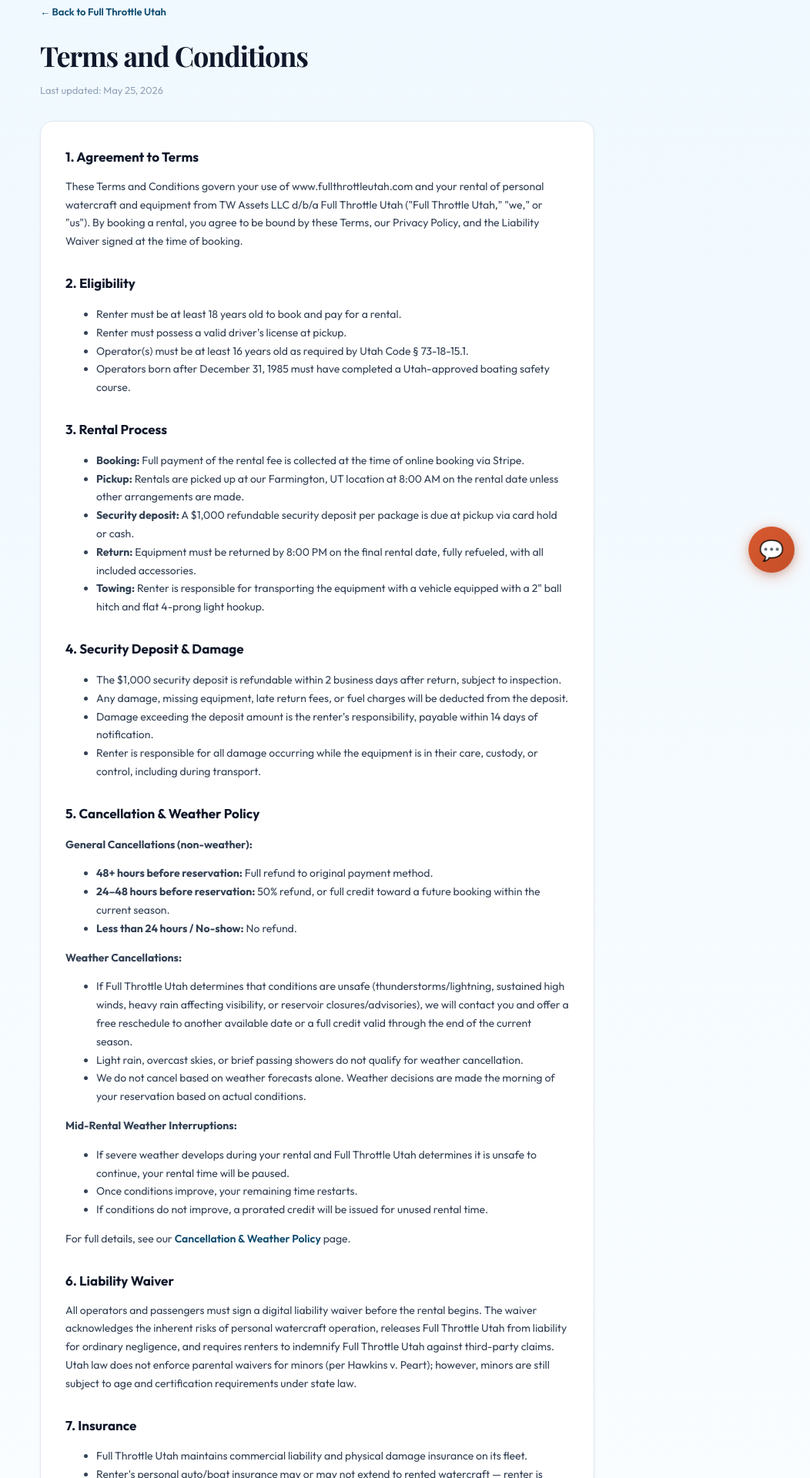
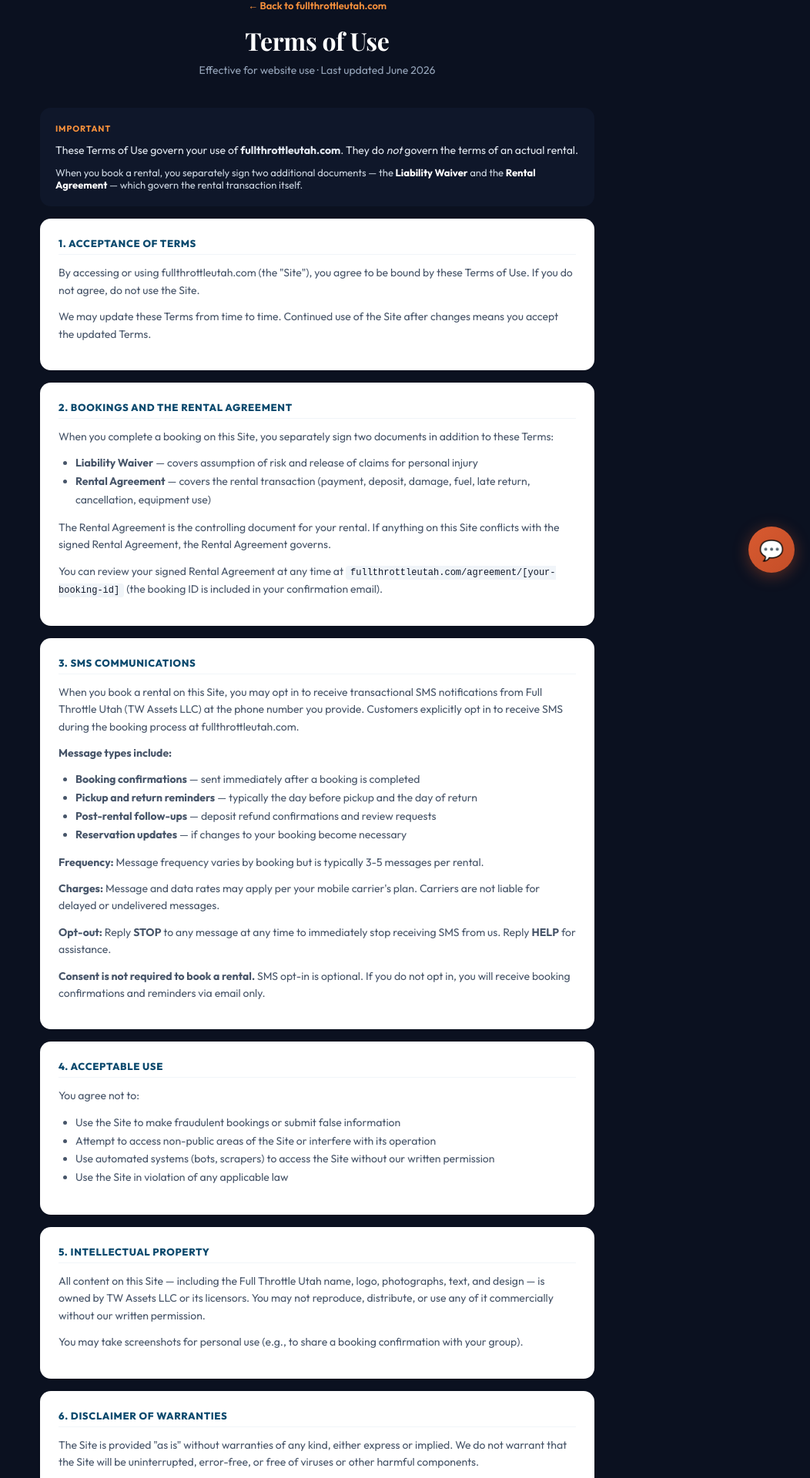
Before and after one commit to TravisCella/fullthrottleutah, a Next.js app: page /terms in a window 1280 px wide. Shown: the part 36-1956 px from the top of the page at 77% size, without its empty margins (228-1280 px from the left). Built offline with nearby package versions, Linux system fonts and the light colour scheme.

Commit message:
Update page.js

```diff
--- a/app/terms/page.js
+++ b/app/terms/page.js
@@ -1,156 +1,327 @@
-'use client'
+// app/terms/page.js
+// Version: 2026-06-09 Phase 4 v2 — SMS section matched to Twilio A2P 10DLC approval
+// Last edited: June 9 2026
+//
+// This page governs use of the website (fullthrottleutah.com). Distinct from:
+//   - Rental Agreement (signed at booking) — governs the rental transaction itself
+//   - Liability Waiver (signed at booking) — assumption of risk / release
+//   - Privacy Policy — data collection and SMS practices
+//
+// v2 update: Section 3 (SMS) now matches the exact language submitted to and
+// approved by The Campaign Registry (TCR) via Twilio. Campaign SID:
+// CMdf1d3daf96402c9d42d8a1c4bb7373f0. Categories, opt-in mechanism, and STOP
+// keyword all preserved verbatim from the Twilio campaign description.
 
-export default function Terms() {
+export const metadata = {
+  title: 'Terms of Use — Full Throttle Utah',
+  description: 'Terms of use governing the Full Throttle Utah website (fullthrottleutah.com).',
+};
+
+export default function TermsOfUse() {
   return (
     <div style={{
       minHeight: '100vh',
-      background: 'linear-gradient(180deg, #F0F9FF 0%, #fff 100%)',
-      fontFamily: "'Outfit', sans-serif",
-      padding: '40px 24px',
+      background: '#0B1120',
+      fontFamily: "'Outfit', system-ui, sans-serif",
+      color: '#0F172A',
     }}>
-      <link href="https://fonts.googleapis.com/css2?family=Outfit:wght@300;400;500;600;700;800;900&family=Playfair+Display:wght@700&display=swap" rel="stylesheet" />
+      <link
+        href="https://fonts.googleapis.com/css2?family=Outfit:wght@400;500;600;700;800&family=Playfair+Display:wght@600;700&display=swap"
+        rel="stylesheet"
+      />
+
+      {/* Header */}
+      <div style={{
+        background: '#0B1120',
+        color: '#fff',
+        padding: '32px 24px 24px',
+        textAlign: 'center',
+      }}>
         <div style={{ maxWidth: 720, margin: '0 auto' }}>
-        <a href="/" style={{ color: '#0C4A6E', fontSize: 13, textDecoration: 'none', fontWeight: 600 }}>
-          ← Back to Full Throttle Utah
+          <a href="/" style={{
+            color: '#FB923C',
+            fontSize: 13,
+            textDecoration: 'none',
+            fontWeight: 600,
+            display: 'inline-block',
+            marginBottom: 16,
+          }}>
+            ← Back to fullthrottleutah.com
           </a>
+          <h1 style={{
+            fontFamily: "'Playfair Display', Georgia, serif",
+            fontSize: 32,
+            fontWeight: 700,
+            color: '#fff',
+            margin: '0 0 8px',
+            letterSpacing: '-0.01em',
+          }}>
+            Terms of Use
+          </h1>
+          <p style={{ color: '#94A3B8', fontSize: 14, margin: 0 }}>
+            Effective for website use · Last updated June 2026
+          </p>
+        </div>
+      </div>
 
-        <h1 style={{
-          fontFamily: "'Playfair Display', serif",
-          fontSize: 36, fontWeight: 700, marginTop: 24, marginBottom: 8,
-          color: '#0F172A', letterSpacing: '-0.03em',
+      {/* Important relationship card */}
+      <div style={{
+        maxWidth: 720,
+        margin: '16px auto 0',
+        padding: '0 20px',
       }}>
-          Terms and Conditions
-        </h1>
-        <p style={{ fontSize: 13, color: '#94A3B8', marginBottom: 32 }}>
-          Last updated: May 25, 2026
+        <div style={{
+          background: '#0F172A',
+          borderRadius: 14,
+          padding: 20,
+          marginBottom: 16,
+          color: '#fff',
+        }}>
+          <div style={{ fontSize: 11, fontWeight: 700, color: '#FB923C', textTransform: 'uppercase', letterSpacing: '0.08em', marginBottom: 10 }}>
+            Important
+          </div>
+          <p style={{ fontSize: 14, lineHeight: 1.6, color: '#E2E8F0', margin: '0 0 10px' }}>
+            These Terms of Use govern your use of <strong>fullthrottleutah.com</strong>. They do <em>not</em> govern the terms of an actual rental.
           </p>
+          <p style={{ fontSize: 13, color: '#CBD5E1', margin: 0 }}>
+            When you book a rental, you separately sign two additional documents — the <strong style={{ color: '#fff' }}>Liability Waiver</strong> and the <strong style={{ color: '#fff' }}>Rental Agreement</strong> — which govern the rental transaction itself.
+          </p>
+        </div>
+      </div>
 
+      {/* Body */}
       <div style={{
-          background: '#fff', borderRadius: 16, padding: 32,
-          border: '1px solid #E2E8F0',
-          boxShadow: '0 1px 4px rgba(0,0,0,0.04)',
-          fontSize: 14, color: '#334155', lineHeight: 1.7,
+        maxWidth: 720,
+        margin: '0 auto',
+        padding: '0 20px 60px',
       }}>
-          <Section title="1. Agreement to Terms">
-            These Terms and Conditions govern your use of www.fullthrottleutah.com and your rental of personal watercraft and equipment from TW Assets LLC d/b/a Full Throttle Utah (&quot;Full Throttle Utah,&quot; &quot;we,&quot; or &quot;us&quot;). By booking a rental, you agree to be bound by these Terms, our Privacy Policy, and the Liability Waiver signed at the time of booking.
-          </Section>
 
-          <Section title="2. Eligibility">
-            <ul>
-              <li>Renter must be at least 18 years old to book and pay for a rental.</li>
-              <li>Renter must possess a valid driver&apos;s license at pickup.</li>
-              <li>Operator(s) must be at least 16 years old as required by Utah Code § 73-18-15.1.</li>
-              <li>Operators born after December 31, 1985 must have completed a Utah-approved boating safety course.</li>
+        {/* Section 1 */}
+        <Card>
+          <SectionHeading>1. Acceptance of Terms</SectionHeading>
+          <p style={paraStyle}>
+            By accessing or using fullthrottleutah.com (the "Site"), you agree to be bound by these Terms of Use. If you do not agree, do not use the Site.
+          </p>
+          <p style={paraStyle}>
+            We may update these Terms from time to time. Continued use of the Site after changes means you accept the updated Terms.
+          </p>
+        </Card>
+
+        {/* Section 2 */}
+        <Card>
+          <SectionHeading>2. Bookings and the Rental Agreement</SectionHeading>
+          <p style={paraStyle}>
+            When you complete a booking on this Site, you separately sign two documents in addition to these Terms:
+          </p>
+          <ul style={listStyle}>
+            <li><strong>Liability Waiver</strong> — covers assumption of risk and release of claims for personal injury</li>
+            <li><strong>Rental Agreement</strong> — covers the rental transaction (payment, deposit, damage, fuel, late return, cancellation, equipment use)</li>
           </ul>
-          </Section>
+          <p style={paraStyle}>
+            The Rental Agreement is the controlling document for your rental. If anything on this Site conflicts with the signed Rental Agreement, the Rental Agreement governs.
+          </p>
+          <p style={paraStyle}>
+            You can review your signed Rental Agreement at any time at <code style={codeStyle}>fullthrottleutah.com/agreement/[your-booking-id]</code> (the booking ID is included in your confirmation email).
+          </p>
+        </Card>
 
-          <Section title="3. Rental Process">
-            <ul>
-              <li><strong>Booking:</strong> Full payment of the rental fee is collected at the time of online booking via Stripe.</li>
-              <li><strong>Pickup:</strong> Rentals are picked up at our Farmington, UT location at 8:00 AM on the rental date unless other arrangements are made.</li>
-              <li><strong>Security deposit:</strong> A $1,000 refundable security deposit per package is due at pickup via card hold or cash.</li>
-              <li><strong>Return:</strong> Equipment must be returned by 8:00 PM on the final rental date, fully refueled, with all included accessories.</li>
-              <li><strong>Towing:</strong> Renter is responsible for transporting the equipment with a vehicle equipped with a 2&quot; ball hitch and flat 4-prong light hookup.</li>
+        {/* Section 3: SMS */}
+        <Card>
+          <SectionHeading>3. SMS Communications</SectionHeading>
+          <p style={paraStyle}>
+            When you book a rental on this Site, you may opt in to receive transactional SMS notifications from Full Throttle Utah (TW Assets LLC) at the phone number you provide. Customers explicitly opt in to receive SMS during the booking process at fullthrottleutah.com.
+          </p>
+          <p style={paraStyle}>
+            <strong>Message types include:</strong>
+          </p>
+          <ul style={listStyle}>
+            <li><strong>Booking confirmations</strong> — sent immediately after a booking is completed</li>
+            <li><strong>Pickup and return reminders</strong> — typically the day before pickup and the day of return</li>
+            <li><strong>Post-rental follow-ups</strong> — deposit refund confirmations and review requests</li>
+            <li><strong>Reservation updates</strong> — if changes to your booking become necessary</li>
           </ul>
-          </Section>
+          <p style={paraStyle}>
+            <strong>Frequency:</strong> Message frequency varies by booking but is typically 3-5 messages per rental.
+          </p>
+          <p style={paraStyle}>
+            <strong>Charges:</strong> Message and data rates may apply per your mobile carrier's plan. Carriers are not liable for delayed or undelivered messages.
+          </p>
+          <p style={paraStyle}>
+            <strong>Opt-out:</strong> Reply <strong>STOP</strong> to any message at any time to immediately stop receiving SMS from us. Reply <strong>HELP</strong> for assistance.
+          </p>
+          <p style={paraStyle}>
+            <strong>Consent is not required to book a rental.</strong> SMS opt-in is optional. If you do not opt in, you will receive booking confirmations and reminders via email only.
+          </p>
+        </Card>
 
-          <Section title="4. Security Deposit & Damage">
-            <ul>
-              <li>The $1,000 security deposit is refundable within 2 business days after return, subject to inspection.</li>
-              <li>Any damage, missing equipment, late return fees, or fuel charges will be deducted from the deposit.</li>
-              <li>Damage exceeding the deposit amount is the renter&apos;s responsibility, payable within 14 days of notification.</li>
-              <li>Renter is responsible for all damage occurring while the equipment is in their care, custody, or control, including during transport.</li>
+        {/* Section 4: Acceptable Use */}
+        <Card>
+          <SectionHeading>4. Acceptable Use</SectionHeading>
+          <p style={paraStyle}>
+            You agree not to:
+          </p>
+          <ul style={listStyle}>
+            <li>Use the Site to make fraudulent bookings or submit false information</li>
+            <li>Attempt to access non-public areas of the Site or interfere with its operation</li>
+            <li>Use automated systems (bots, scrapers) to access the Site without our written permission</li>
+            <li>Use the Site in violation of any applicable law</li>
           </ul>
-          </Section>
+        </Card>
 
-          <Section title="5. Cancellation & Weather Policy">
-            <p><strong>General Cancellations (non-weather):</strong></p>
-            <ul>
-              <li><strong>48+ hours before reservation:</strong> Full refund to original payment method.</li>
-              <li><strong>24–48 hours before reservation:</strong> 50% refund, or full credit toward a future booking within the current season.</li>
-              <li><strong>Less than 24 hours / No-show:</strong> No refund.</li>
-            </ul>
-            <p><strong>Weather Cancellations:</strong></p>
-            <ul>
-              <li>If Full Throttle Utah determines that conditions are unsafe (thunderstorms/lightning, sustained high winds, heavy rain affecting visibility, or reservoir closures/advisories), we will contact you and offer a free reschedule to another available date or a full credit valid through the end of the current season.</li>
-              <li>Light rain, overcast skies, or brief passing showers do not qualify for weather cancellation.</li>
-              <li>We do not cancel based on weather forecasts alone. Weather decisions are made the morning of your reservation based on actual conditions.</li>
-            </ul>
-            <p><strong>Mid-Rental Weather Interruptions:</strong></p>
-            <ul>
-              <li>If severe weather develops during your rental and Full Throttle Utah determines it is unsafe to continue, your rental time will be paused.</li>
-              <li>Once conditions improve, your remaining time restarts.</li>
-              <li>If conditions do not improve, a prorated credit will be issued for unused rental time.</li>
-            </ul>
-            <p>For full details, see our <a href="/cancellation-policy" style={{ color: '#0C4A6E', textDecoration: 'none', fontWeight: 600 }}>Cancellation & Weather Policy</a> page.</p>
-          </Section>
+        {/* Section 5: Intellectual Property */}
+        <Card>
+          <SectionHeading>5. Intellectual Property</SectionHeading>
+          <p style={paraStyle}>
+            All content on this Site — including the Full Throttle Utah name, logo, photographs, text, and design — is owned by TW Assets LLC or its licensors. You may not reproduce, distribute, or use any of it commercially without our written permission.
+          </p>
+          <p style={paraStyle}>
+            You may take screenshots for personal use (e.g., to share a booking confirmation with your group).
+          </p>
+        </Card>
 
-          <Section title="6. Liability Waiver">
-            All operators and passengers must sign a digital liability waiver before the rental begins. The waiver acknowledges the inherent risks of personal watercraft operation, releases Full Throttle Utah from liability for ordinary negligence, and requires renters to indemnify Full Throttle Utah against third-party claims. Utah law does not enforce parental waivers for minors (per Hawkins v. Peart); however, minors are still subject to age and certification requirements under state law.
-          </Section>
+        {/* Section 6: Disclaimer */}
+        <Card>
+          <SectionHeading>6. Disclaimer of Warranties</SectionHeading>
+          <p style={paraStyle}>
+            The Site is provided "as is" without warranties of any kind, either express or implied. We do not warrant that the Site will be uninterrupted, error-free, or free of viruses or other harmful components.
+          </p>
+          <p style={paraStyle}>
+            Pricing, availability, and equipment information displayed on the Site is for reference and may change. Your booking is confirmed only after payment is received and you receive a confirmation email.
+          </p>
+        </Card>
 
-          <Section title="7. Insurance">
-            <ul>
-              <li>Full Throttle Utah maintains commercial liability and physical damage insurance on its fleet.</li>
-              <li>Renter&apos;s personal auto/boat insurance may or may not extend to rented watercraft — renter is responsible for verifying coverage with their carrier.</li>
-              <li>Renter is responsible for damages or claims not covered by Full Throttle Utah&apos;s insurance.</li>
-            </ul>
-          </Section>
+        {/* Section 7: Limitation */}
+        <Card>
+          <SectionHeading>7. Limitation of Liability (Website)</SectionHeading>
+          <p style={paraStyle}>
+            To the maximum extent permitted by Utah law, TW Assets LLC is not liable for any indirect, incidental, consequential, or punitive damages arising from your use of <em>the Site</em>.
+          </p>
+          <p style={paraStyle}>
+            For liability related to rentals themselves — including injury, equipment damage, and other rental-related claims — see the Liability Waiver and Rental Agreement.
+          </p>
+        </Card>
 
-          <Section title="8. Prohibited Use">
-            <p>Renter shall not, and shall not permit any operator to:</p>
-            <ul>
-              <li>Operate the equipment under the influence of alcohol, drugs, or any impairing substance.</li>
-              <li>Use the equipment for commercial purposes, competitions, or sub-rental.</li>
-              <li>Operate in restricted, marked, or unsafe areas.</li>
-              <li>Operate without a USCG-approved personal flotation device worn by every rider.</li>
-              <li>Modify, repair, or attempt to modify the equipment.</li>
-              <li>Tow individuals or objects beyond manufacturer specifications.</li>
-            </ul>
-            <p>Violation of these terms may result in immediate termination of the rental, forfeiture of deposit, and liability for all resulting damages.</p>
-          </Section>
+        {/* Section 8: Privacy */}
+        <Card>
+          <SectionHeading>8. Privacy</SectionHeading>
+          <p style={paraStyle}>
+            Our practices for collecting, using, and protecting your personal information are described in our <a href="/privacy-policy" style={{ color: '#0C4A6E', fontWeight: 600 }}>Privacy Policy</a>, which is incorporated into these Terms by reference.
+          </p>
+        </Card>
 
-          <Section title="9. SMS Communications">
-            By providing your phone number, you consent to receive transactional SMS messages from Full Throttle Utah regarding your reservation, including booking confirmations, reminders, and return notifications. Message frequency varies. Message and data rates may apply. Reply STOP to opt out, HELP for help. See our Privacy Policy for details.
-          </Section>
+        {/* Section 9: Governing Law */}
+        <Card>
+          <SectionHeading>9. Governing Law and Venue</SectionHeading>
+          <p style={paraStyle}>
+            These Terms are governed by the laws of the State of Utah without regard to its conflicts of law principles. Any dispute arising from these Terms shall be resolved in the state or federal courts located in <strong>Davis County, Utah</strong>, and you consent to the personal jurisdiction of those courts.
+          </p>
+        </Card>
 
-          <Section title="10. Governing Law & Disputes">
-            These Terms are governed by the laws of the State of Utah, without regard to conflict of law principles. Any dispute arising from or relating to this rental shall be brought exclusively in the state or federal courts located in Davis County, Utah. The prevailing party in any litigation shall be entitled to recover reasonable attorney&apos;s fees and costs.
-          </Section>
+        {/* Section 10: Severability */}
+        <Card>
+          <SectionHeading>10. Severability</SectionHeading>
+          <p style={paraStyle}>
+            If any provision of these Terms is found unenforceable, the remaining provisions remain in full force and effect.
+          </p>
+        </Card>
 
-          <Section title="11. Severability">
-            If any provision of these Terms is found unenforceable, the remaining provisions shall remain in full force and effect.
-          </Section>
+        {/* Section 11: Contact */}
+        <Card>
+          <SectionHeading>11. Contact</SectionHeading>
+          <p style={paraStyle}>
+            Questions about these Terms?
+          </p>
+          <div style={{ display: 'flex', gap: 12, flexWrap: 'wrap', marginTop: 8 }}>
+            <a href="tel:+18015481273" style={contactBtnStyle('#EA580C')}>
+              📞 (801) 548-1273
+            </a>
+            <a href="mailto:bookings@fullthrottleutah.com" style={contactBtnStyle('#0C4A6E')}>
+              ✉️ bookings@fullthrottleutah.com
+            </a>
+          </div>
+        </Card>
 
-          <Section title="12. Entire Agreement">
-            These Terms, the Privacy Policy, and the Liability Waiver signed at booking constitute the entire agreement between renter and Full Throttle Utah and supersede any prior agreements or representations.
-          </Section>
-
-          <Section title="13. Changes to Terms">
-            We may update these Terms from time to time. The &quot;Last updated&quot; date at the top reflects the most recent revision. Continued use of our services constitutes acceptance of any updated Terms.
-          </Section>
-
-          <Section title="Contact">
-            <strong>Full Throttle Utah</strong> (TW Assets LLC d/b/a Full Throttle Utah)<br/>
-            Farmington, UT<br/>
-            Phone: (714) 856-5676<br/>
-            Website: www.fullthrottleutah.com
-          </Section>
+        {/* Footer */}
+        <div style={{
+          textAlign: 'center',
+          padding: '20px 0',
+          fontSize: 12,
+          color: '#94A3B8',
+        }}>
+          Full Throttle Utah · TW Assets LLC · Farmington, UT
         </div>
       </div>
     </div>
   );
 }
 
-function Section({ title, children }) {
+// ─── Shared styles ────────────────────────────────────────────────
+
+const paraStyle = {
+  fontSize: 14,
+  lineHeight: 1.6,
+  color: '#475569',
+  margin: '0 0 12px',
+};
+
+const listStyle = {
+  fontSize: 14,
+  lineHeight: 1.7,
+  color: '#475569',
+  paddingLeft: 22,
+  margin: '0 0 12px',
+};
+
+const codeStyle = {
+  background: '#F1F5F9',
+  padding: '2px 6px',
+  borderRadius: 4,
+  fontSize: 12,
+  fontFamily: 'monospace',
+  color: '#0F172A',
+};
+
+function Card({ children }) {
   return (
-    <div style={{ marginBottom: 28 }}>
-      <h2 style={{
-        fontFamily: "'Outfit', sans-serif",
-        fontSize: 17, fontWeight: 700,
-        color: '#0F172A', marginTop: 0, marginBottom: 12,
-      }}>{title}</h2>
-      <div>{children}</div>
+    <div style={{
+      background: '#fff',
+      borderRadius: 14,
+      padding: 24,
+      marginBottom: 16,
+      boxShadow: '0 1px 3px rgba(0,0,0,0.1)',
+    }}>
+      {children}
     </div>
   );
 }
+
+function SectionHeading({ children }) {
+  return (
+    <h2 style={{
+      fontSize: 13,
+      fontWeight: 800,
+      color: '#0C4A6E',
+      textTransform: 'uppercase',
+      letterSpacing: '0.05em',
+      marginTop: 0,
+      marginBottom: 12,
+      paddingBottom: 6,
+      borderBottom: '1px solid #F1F5F9',
+    }}>
+      {children}
+    </h2>
+  );
+}
+
+function contactBtnStyle(color) {
+  return {
+    background: color,
+    color: '#fff',
+    padding: '10px 16px',
+    borderRadius: 10,
+    fontSize: 14,
+    fontWeight: 600,
+    textDecoration: 'none',
+    display: 'inline-block',
+  };
+}
```
Lines whose indentation alone changed are shown as unchanged.
